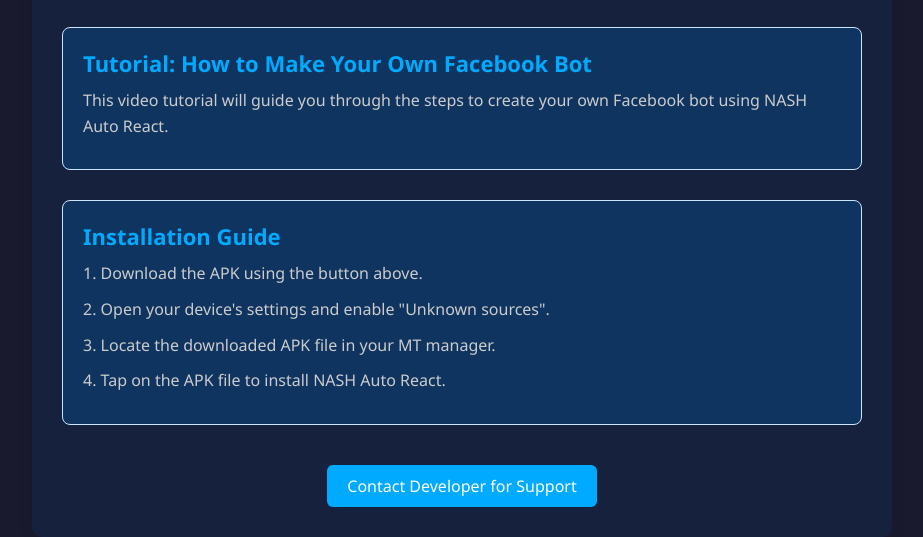
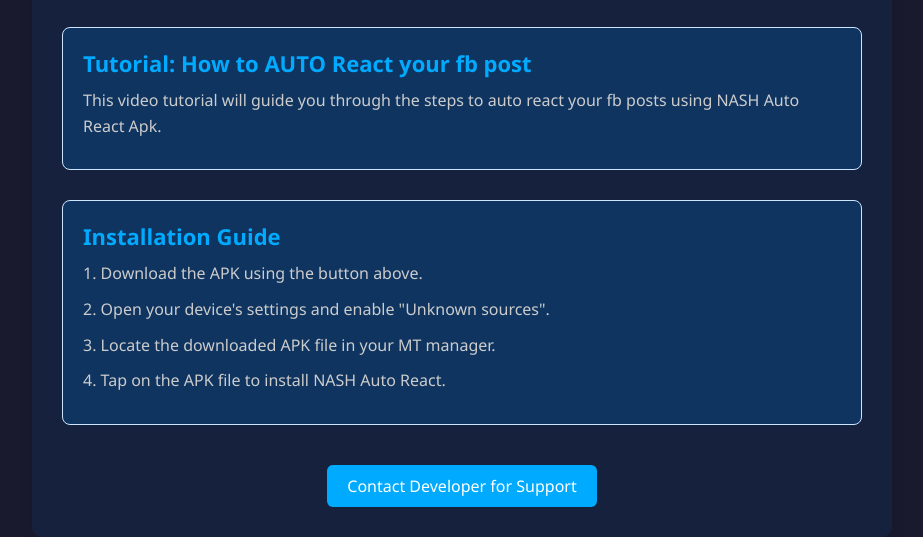
Before and after one commit to joshuaAposto/AUTO-REACT-DOWNLOADER, a plain HTML site: page index.html in a window 1280 px wide. Shown: the part 906-1443 px from the top of the page, without its empty margins (178-1101 px from the left). Drawn offline with Linux system fonts and the light colour scheme.

Commit message:
Update index.html

```diff
--- a/index.html
+++ b/index.html
@@ -175,8 +175,8 @@
         </div>
 
         <div class="info-box">
-            <h2>Tutorial: How to Make Your Own Facebook Bot</h2>
-            <p>This video tutorial will guide you through the steps to create your own Facebook bot using NASH Auto React.</p>
+            <h2>Tutorial: How to AUTO React your fb post</h2>
+            <p>This video tutorial will guide you through the steps to auto react your fb posts using NASH Auto React Apk.</p>
         </div>
         <div class="info-box">
             <h2>Installation Guide</h2>
```
